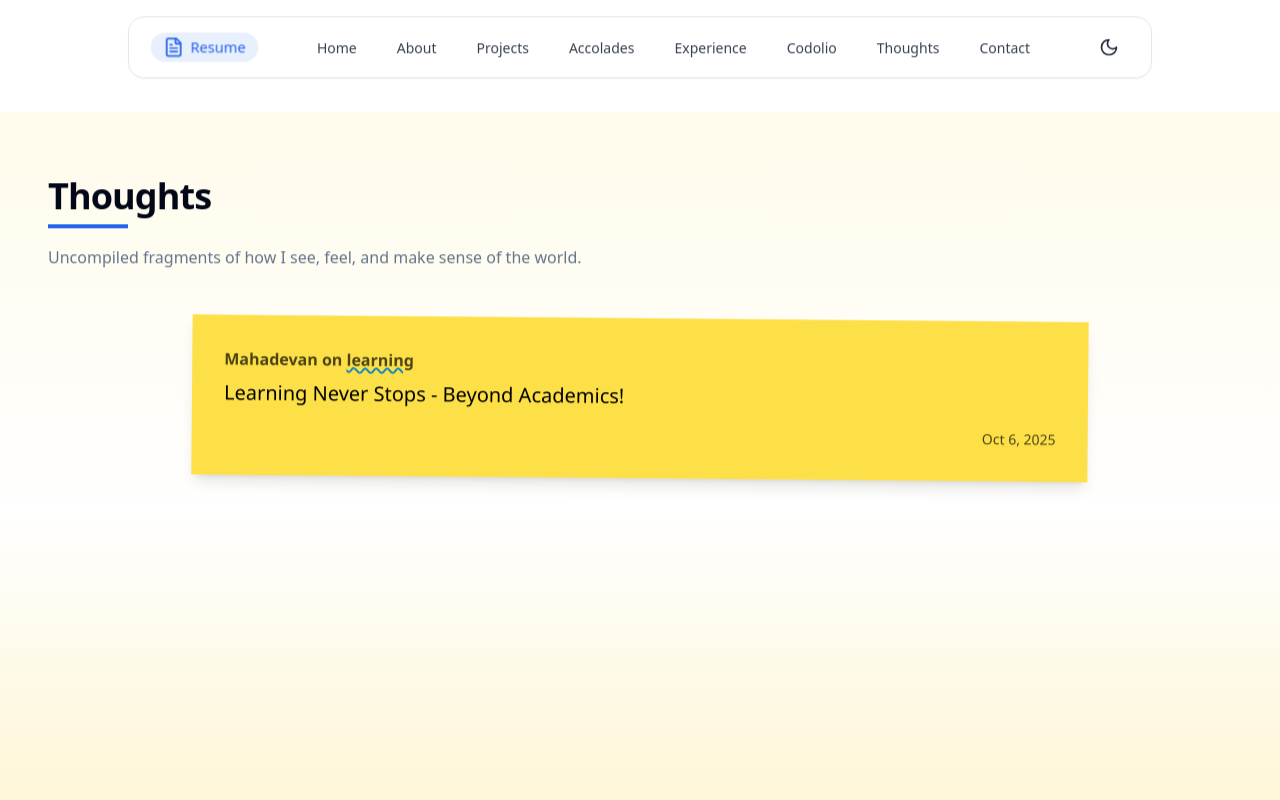
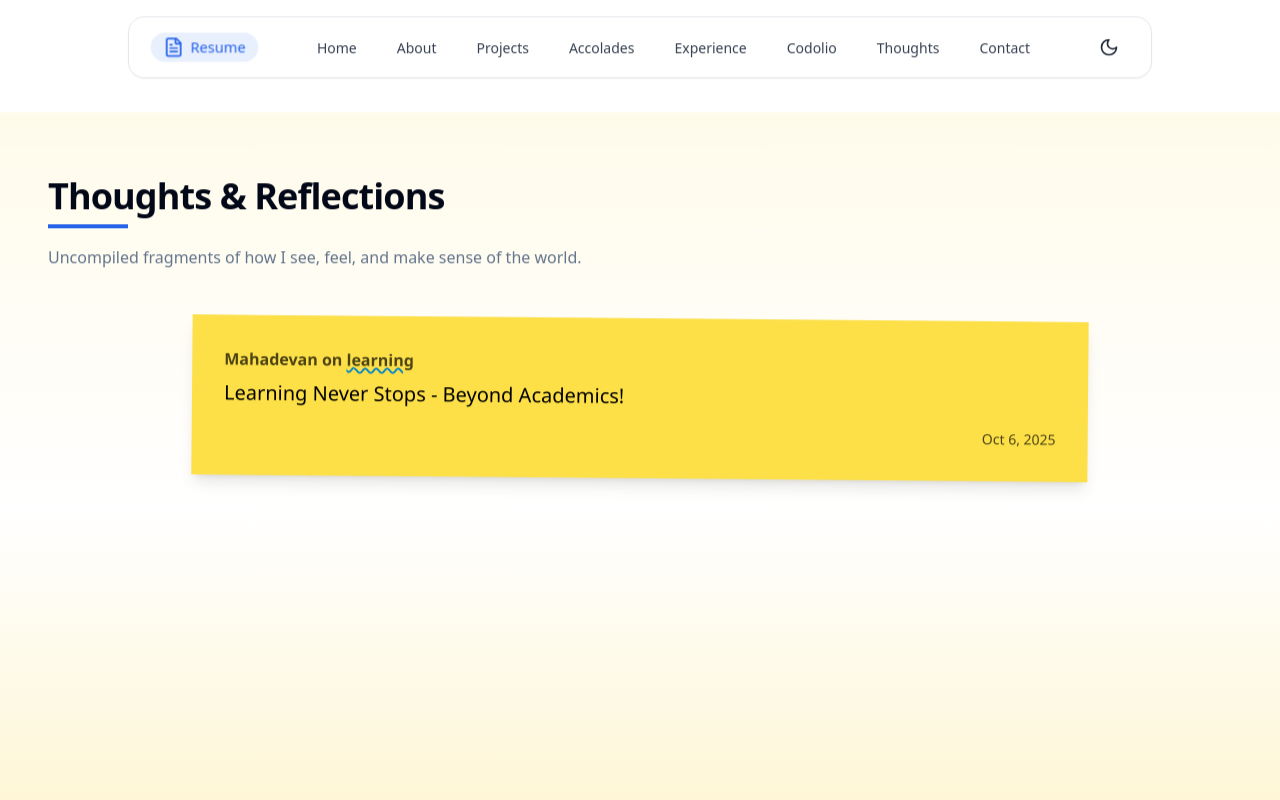
Before and after one commit to Mahadevan2005/Latest_Portfolio, a React (Vite) app: page /thoughts in a window 1280 px wide. Shown: the top 800 px of the page. Built offline with nearby package versions, Linux system fonts and the light colour scheme.

Commit message:
Updated thoughts.tsx

```diff
--- a/src/pages/Thoughts.tsx
+++ b/src/pages/Thoughts.tsx
@@ -22,7 +22,7 @@ const Thoughts = () => {
                 transition={{ duration: 0.7 }}
               >
                 <SectionHeading
-                  title="Thoughts"
+                  title="Thoughts & Reflections"
                   subtitle="Uncompiled fragments of how I see, feel, and make sense of the world."
                 />
               </motion.div>
```
